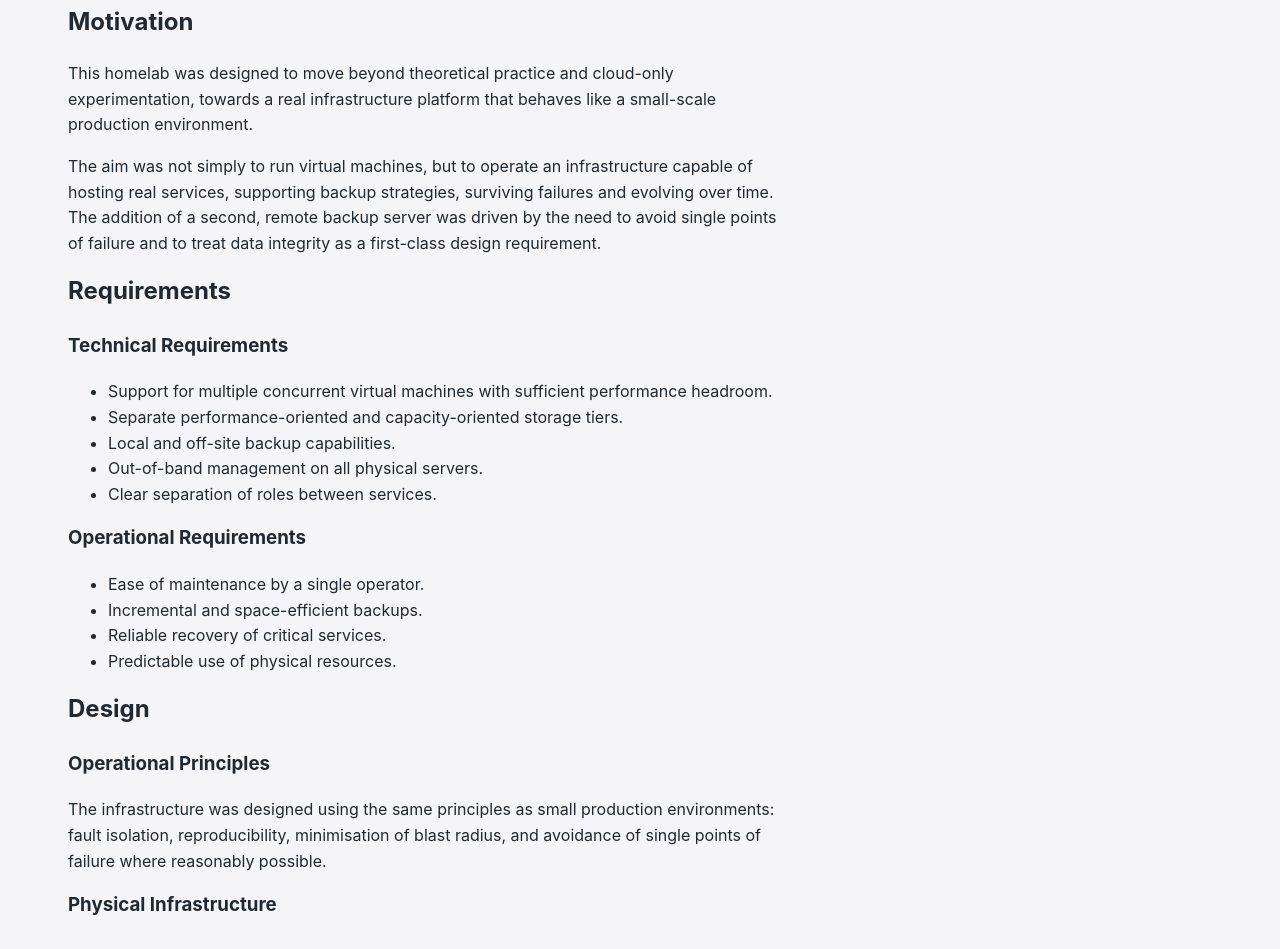
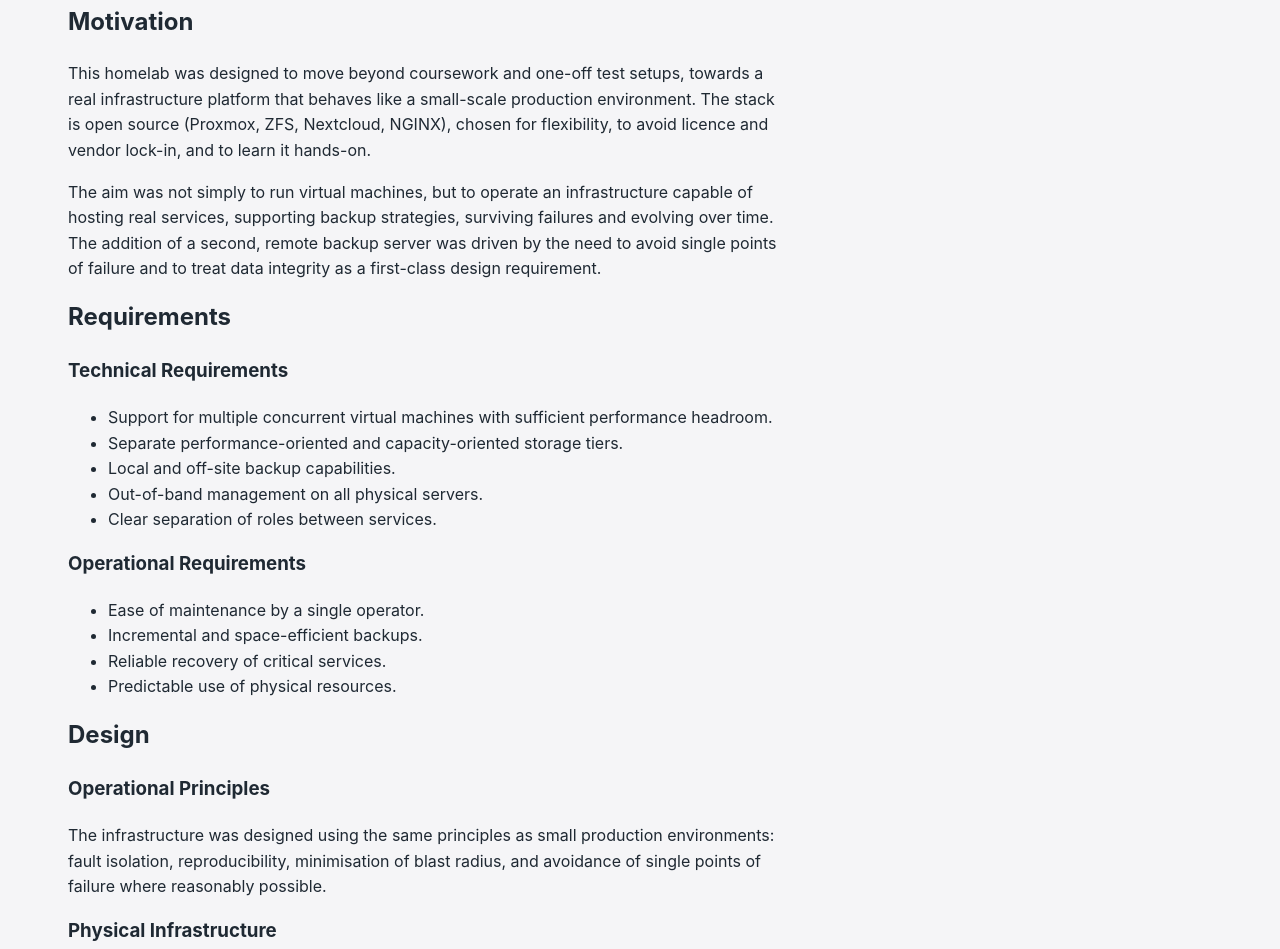
Before and after one commit to LCS-26/Portfolio, a plain HTML site: page homelab.html in a window 1280 px wide. Shown: the part 974-1923 px from the top of the page. Drawn offline with Linux system fonts and the light colour scheme.

Commit message:
Enhance motivation section with stack details
Expanded the motivation section to include details about the open-source stack and its benefits.

```diff
--- a/homelab.html
+++ b/homelab.html
@@ -55,8 +55,10 @@
 
       <h2>Motivation</h2>
       <p>
-        This homelab was designed to move beyond theoretical practice and cloud-only experimentation, towards a real
-        infrastructure platform that behaves like a small-scale production environment.
+        This homelab was designed to move beyond coursework and one-off test setups, towards a real
+        infrastructure platform that behaves like a small-scale production environment. The stack is open
+        source (Proxmox, ZFS, Nextcloud, NGINX), chosen for flexibility, to avoid licence and vendor
+        lock-in, and to learn it hands-on.
       </p>
       <p>
         The aim was not simply to run virtual machines, but to operate an infrastructure capable of hosting real
@@ -277,7 +279,8 @@
       <p>
         The platform provides a stable environment for daily self-hosted services while also acting as an
         experimentation and learning platform. Off-site backups guarantee recovery from hardware and site-level
-        failures, and service separation allows controlled upgrades and debugging. The infrastructure was
+        failures, and service separation allows controlled upgrades and debugging. ZFS scrubs and SMART self-tests run on a
+        schedule, with alerts delivered by email through an SMTP relay. The infrastructure was
         intentionally designed to be extensible: additional Proxmox nodes or external storage can be added in
         the future without requiring major architectural changes.
       </p>
```
